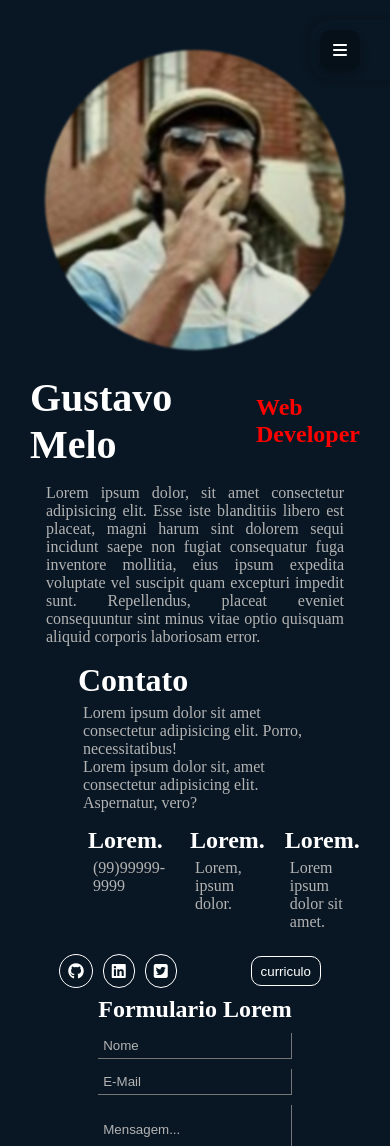
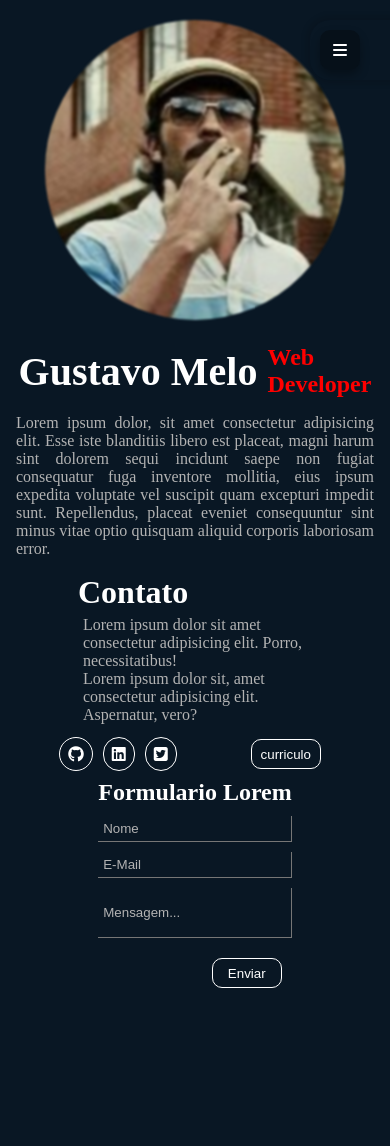
Before and after one commit to offGustavo/portfolio-teste-001, a plain HTML site: page index.html in a window 390 px wide. Shown: the top 1146 px of the page. Drawn offline with Linux system fonts and the light colour scheme.

Commit message:
commit-002

```diff
--- a/css/style.css
+++ b/css/style.css
@@ -44,7 +44,6 @@ h2 {
 }
 .nav-container ul {
   display: flex;
-
   gap: 10px;
 }
 .nav-container #btn-menu {
@@ -224,9 +223,10 @@ h2 {
   height: 50px;
 }
 
+
 @media (max-width: 950px) {
-  body {
-    padding: 30px;
+  main {
+    padding: 0 30px;
   }
   .nav-container {
     display: flex;
@@ -236,6 +236,7 @@ h2 {
   .nav-container ul {
     display: none;
   }
+
   .nav-container #menu.active {
     display: flex;
     flex-direction: column;
@@ -252,8 +253,8 @@ h2 {
     display: grid;
   }
   .header-container {
-    justify-content: center;
-    flex-wrap: wrap;
+    align-items: center;
+    flex-direction: column;
   }
   .about-info div {
     justify-content: center;
@@ -261,4 +262,7 @@ h2 {
   #contato {
     flex-wrap: wrap;
   }
+  .contato-footer{
+    display: none;
+  }
 }
```
Also changed, not shown: index.html (+2 -3 lines).
